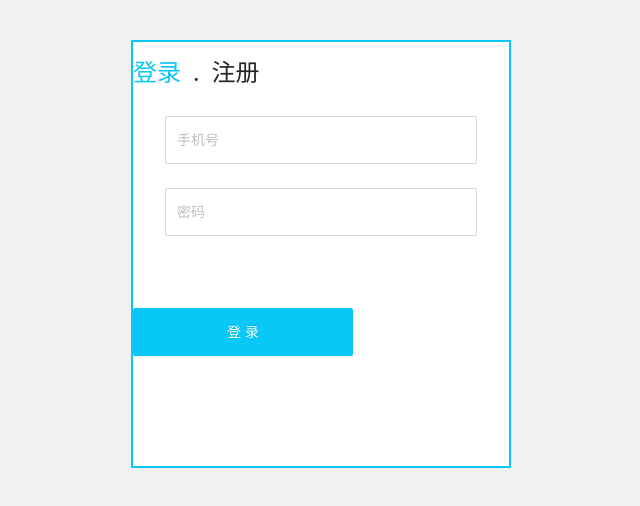
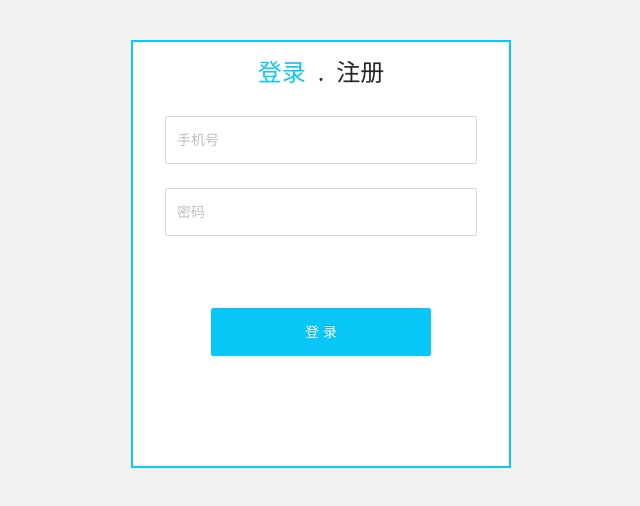
Before and after one commit to Gaoyunfei429/lightningpan, a React app in the folder web-pan/: page / in a window 1280 px wide. Shown: the top 506 px of the page, without its empty margins (319-959 px from the left). Built offline with nearby package versions, Linux system fonts and the light colour scheme.

Commit message:
style:登录/注册页样式修改

```diff
--- a/web-pan/src/Pages/Home/index.scss
+++ b/web-pan/src/Pages/Home/index.scss
@@ -14,8 +14,8 @@
       padding: 0 24px;
     }
     .ant-layout-content {
-      $content: yellowgreen !global;
-      background-color: $content;
+      // $content: yellowgreen !global;
+      // background-color: $content;
     }
     .features_btn {
       .header_button {
--- a/web-pan/src/Pages/Login/Login.scss
+++ b/web-pan/src/Pages/Login/Login.scss
@@ -6,6 +6,7 @@
     width: 380px;
     height: 428px;
     border: 2px #09C7F7 solid;
+    text-align: center;
     background: white;
     .span-btn  {
         margin: 12px auto;
```
Also changed, not shown: 1 other file (tests, documents, lock files or other folders).
